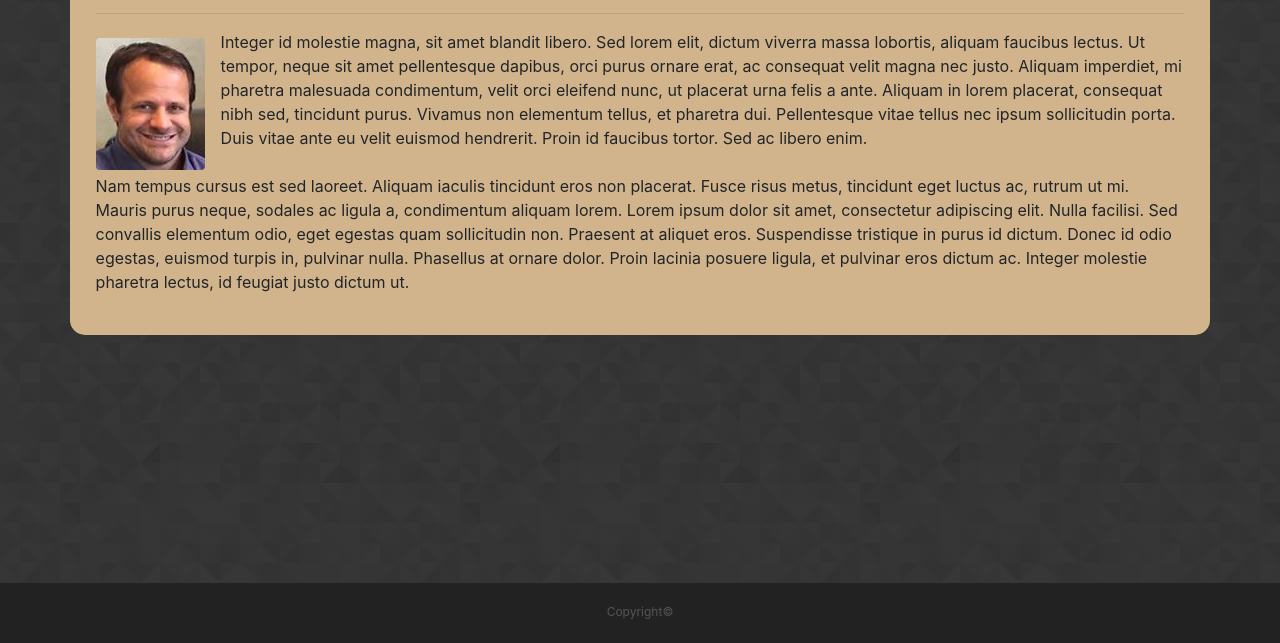
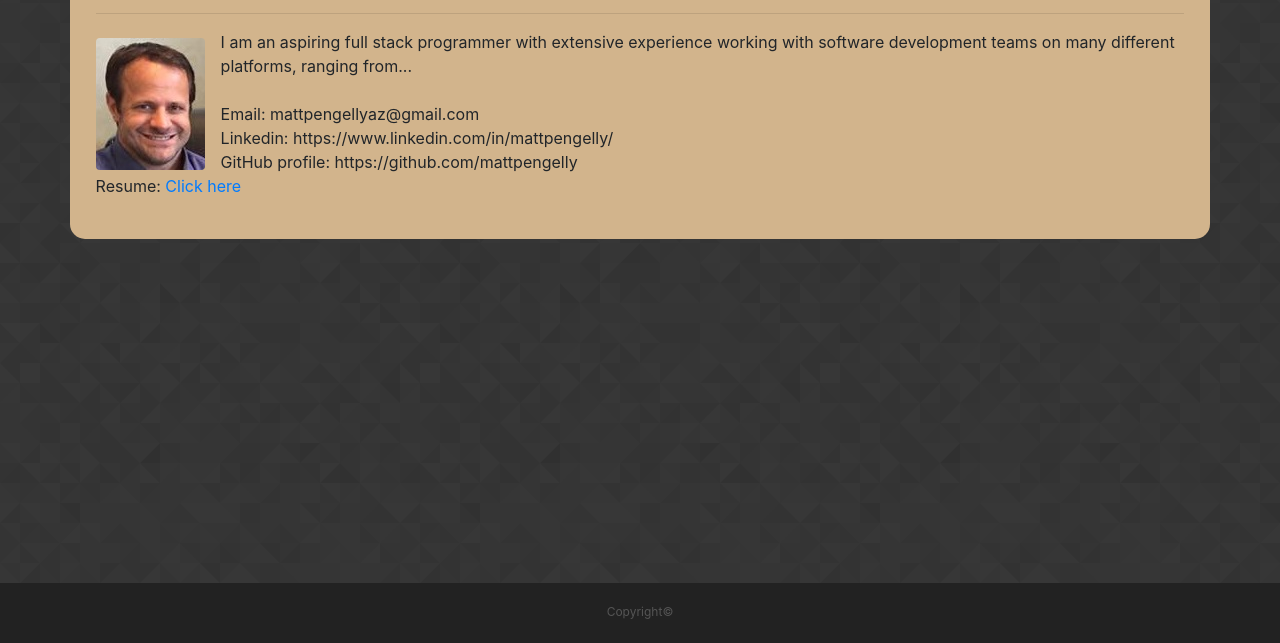
Before and after one commit to mattpengelly/Bootstrap-Portfolio, a plain HTML site: page index.html in a window 1280 px wide. Shown: the part 157-800 px from the top of the page. Drawn offline with nearby package versions, Linux system fonts and the light colour scheme.

Commit message:
updating portfolio for class assignment

```diff
--- a/index.html
+++ b/index.html
@@ -53,20 +53,13 @@
         <h1 class="main-h1">About Me</h1>
         <hr>
         <p id="bio"> <img src="assets/images/Profile 1.jpg" class="rounded float-left mt-2 mr-3"
-                alt="Matt's profile picture" id="profpic">Integer id
-            molestie magna, sit amet blandit libero. Sed lorem elit, dictum viverra massa lobortis,
-            aliquam faucibus lectus. Ut tempor, neque sit amet pellentesque dapibus, orci purus ornare erat, ac
-            consequat velit magna nec justo. Aliquam imperdiet, mi pharetra malesuada condimentum, velit orci eleifend
-            nunc, ut placerat urna felis a ante. Aliquam in lorem placerat, consequat nibh sed, tincidunt purus. Vivamus
-            non elementum tellus, et pharetra dui. Pellentesque vitae tellus nec ipsum sollicitudin porta. Duis vitae
-            ante eu velit euismod hendrerit. Proin id faucibus tortor. Sed ac libero enim.
+                alt="Matt's profile picture" id="profpic">I am an aspiring full stack programmer with extensive
+            experience working with software development teams on many different platforms, ranging from...
             <br><br>
-            Nam tempus cursus est sed laoreet. Aliquam iaculis tincidunt eros non placerat. Fusce risus metus, tincidunt
-            eget luctus ac, rutrum ut mi. Mauris purus neque, sodales ac ligula a, condimentum aliquam lorem. Lorem
-            ipsum dolor sit amet, consectetur adipiscing elit. Nulla facilisi. Sed convallis elementum odio, eget
-            egestas quam sollicitudin non. Praesent at aliquet eros. Suspendisse tristique in purus id dictum. Donec id
-            odio egestas, euismod turpis in, pulvinar nulla. Phasellus at ornare dolor. Proin lacinia posuere ligula, et
-            pulvinar eros dictum ac. Integer molestie pharetra lectus, id feugiat justo dictum ut.</p>
+            Email: mattpengellyaz@gmail.com<br>
+            Linkedin: https://www.linkedin.com/in/mattpengelly/<br>
+            GitHub profile: https://github.com/mattpengelly<br>
+            Resume: <a href="assets/MattPengelly_Resume.pdf">Click here</a></p>
     </div>
 
     <div id="footer">
```
Also changed, not shown: portfolio.html (+4 -4 lines), 1 other file.
